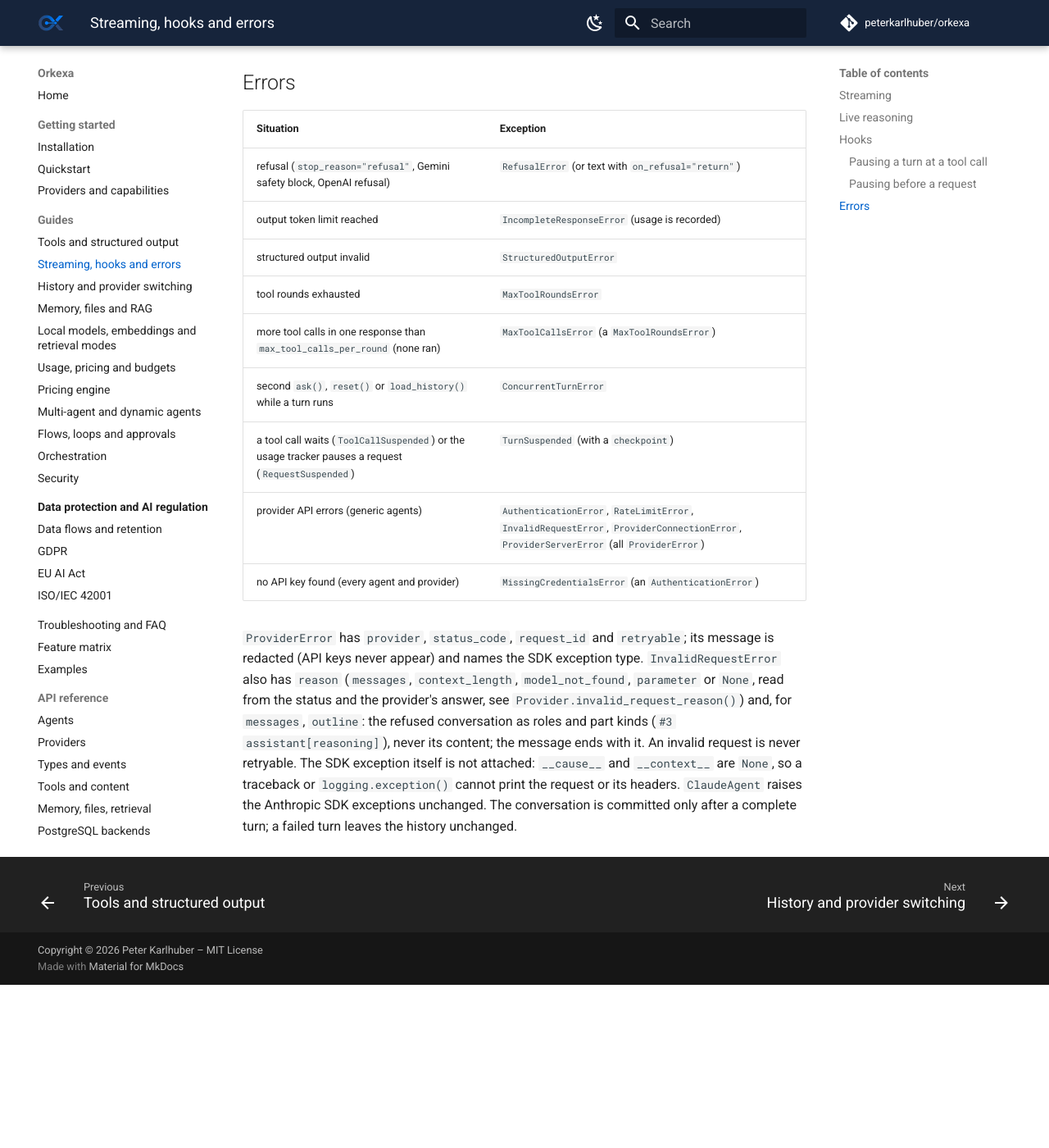
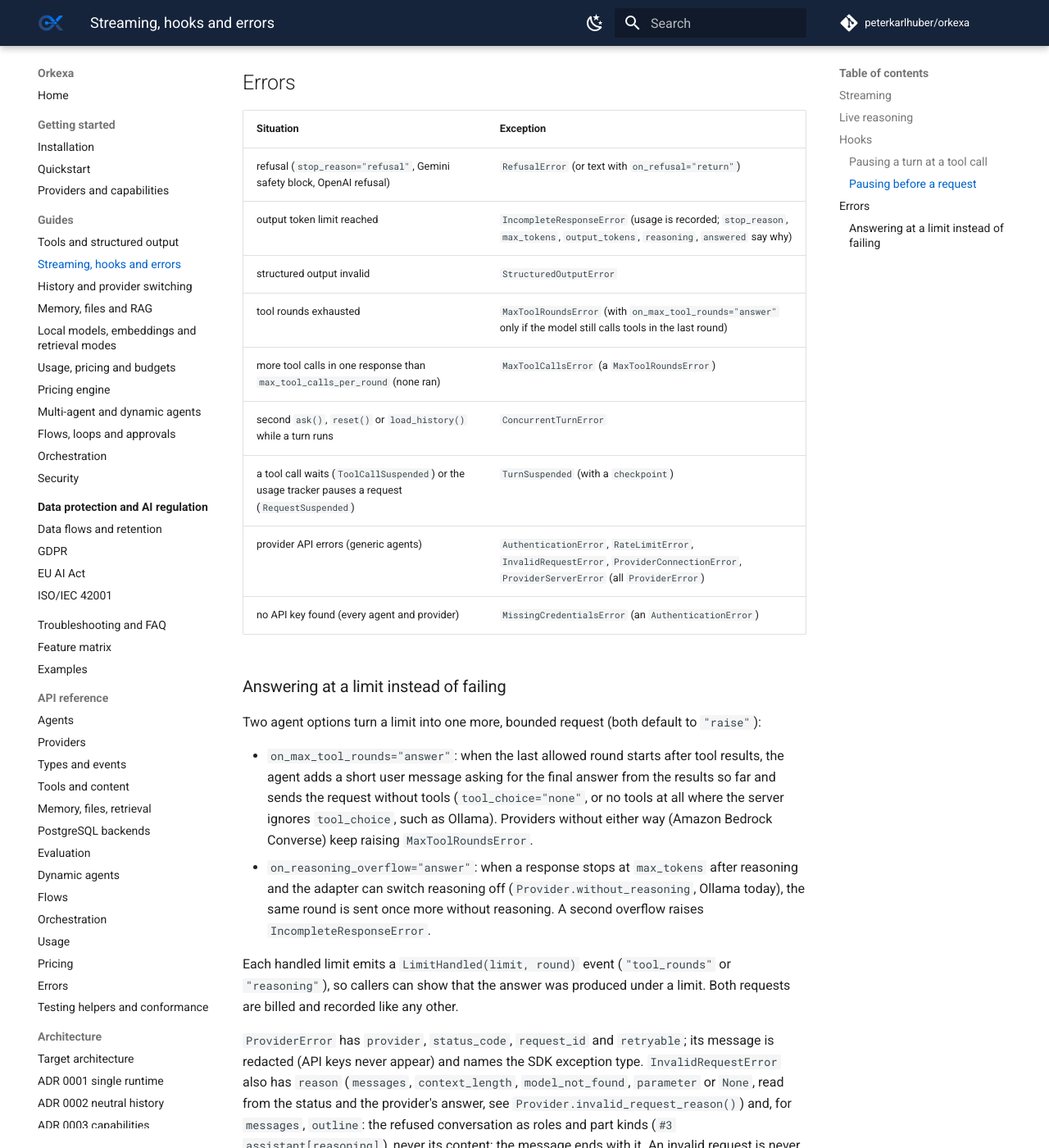
Before and after one commit to peterkarlhuber/orkexa, an MkDocs documentation site: the page built from docs/guides/streaming-hooks-errors.md, in a window 1280 px wide and 1400 px high, scrolled down 4435 px. Shown: the whole window at 82% size. Built offline with MkDocs 1.6.1 and Material for MkDocs 9.7.7, drawn with Linux system fonts in a browser that asks for light colours; comment, search, counter and statistics services are not loaded; before the commit the page ends 5636 px from its top, so only the background shows below that.

Commit message:
Document answering at limits and the IncompleteResponseError details
Co-Authored-By: Claude Opus 5.5 <noreply@anthropic.com>
Claude-Session: https://claude.ai/code/session_011tY7TAvz3mwNnNh2Aw82oD

```diff
--- a/docs/guides/streaming-hooks-errors.md
+++ b/docs/guides/streaming-hooks-errors.md
@@ -163,14 +163,29 @@ requests (`Evaluator.evaluate_many(batch=True)`) cannot be suspended: there,
 | Situation | Exception |
 | --- | --- |
 | refusal (`stop_reason="refusal"`, Gemini safety block, OpenAI refusal) | `RefusalError` (or text with `on_refusal="return"`) |
-| output token limit reached | `IncompleteResponseError` (usage is recorded) |
+| output token limit reached | `IncompleteResponseError` (usage is recorded; `stop_reason`, `max_tokens`, `output_tokens`, `reasoning`, `answered` say why) |
 | structured output invalid | `StructuredOutputError` |
-| tool rounds exhausted | `MaxToolRoundsError` |
+| tool rounds exhausted | `MaxToolRoundsError` (with `on_max_tool_rounds="answer"` only if the model still calls tools in the last round) |
 | more tool calls in one response than `max_tool_calls_per_round` (none ran) | `MaxToolCallsError` (a `MaxToolRoundsError`) |
 | second `ask()`, `reset()` or `load_history()` while a turn runs | `ConcurrentTurnError` |
 | a tool call waits (`ToolCallSuspended`) or the usage tracker pauses a request (`RequestSuspended`) | `TurnSuspended` (with a `checkpoint`) |
 | provider API errors (generic agents) | `AuthenticationError`, `RateLimitError`, `InvalidRequestError`, `ProviderConnectionError`, `ProviderServerError` (all `ProviderError`) |
 | no API key found (every agent and provider) | `MissingCredentialsError` (an `AuthenticationError`) |
+
+### Answering at a limit instead of failing
+
+Two agent options turn a limit into one more, bounded request (both default to `"raise"`):
+
+* `on_max_tool_rounds="answer"`: when the last allowed round starts after tool results, the agent adds a short
+  user message asking for the final answer from the results so far and sends the request without tools
+  (`tool_choice="none"`, or no tools at all where the server ignores `tool_choice`, such as Ollama). Providers
+  without either way (Amazon Bedrock Converse) keep raising `MaxToolRoundsError`.
+* `on_reasoning_overflow="answer"`: when a response stops at `max_tokens` after reasoning and the adapter can
+  switch reasoning off (`Provider.without_reasoning`, Ollama today), the same round is sent once more without
+  reasoning. A second overflow raises `IncompleteResponseError`.
+
+Each handled limit emits a `LimitHandled(limit, round)` event (`"tool_rounds"` or `"reasoning"`), so callers can
+show that the answer was produced under a limit. Both requests are billed and recorded like any other.
 
 `ProviderError` has `provider`, `status_code`, `request_id` and `retryable`; its message
 is redacted (API keys never appear) and names the SDK exception type. `InvalidRequestError` also has `reason` (`messages`, `context_length`, `model_not_found`,
```
Also changed, not shown: CHANGELOG.md (+14 -0 lines), docs/troubleshooting.md (+2 -2 lines).
